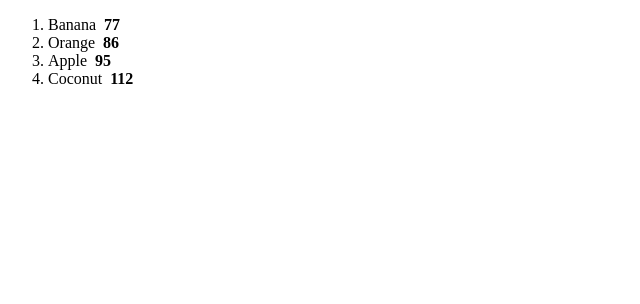
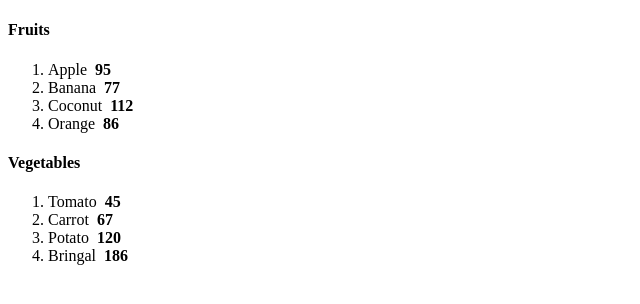
Before and after one commit to syedmatheen05/React-App, a React (Vite) app: page / in a window 1280 px wide. Shown: the top 304 px of the page, without its empty margins (0-640 px from the left). Built offline with nearby package versions, Linux system fonts and the light colour scheme.

Commit message:
added props for rendering list

```diff
--- a/src/App.jsx
+++ b/src/App.jsx
@@ -1,8 +1,17 @@
 import List from './list.jsx'
 function App(){
+  const fruits = [{id:1,name:"Apple",calories: 95},
+                    {id:2,name:"Banana",calories: 77},
+                    {id:3,name:"Coconut",calories: 112},
+                    {id:4,name:"Orange",calories: 86}];
+  const vegetables = [{id:1,name:"Tomato",calories: 45},
+                    {id:2,name:"Carrot",calories: 67},
+                    {id:3,name:"Potato",calories: 120},
+                    {id:4,name:"Bringal",calories: 186} ];
   return(
     <>
-    <List/>
+    <List items={fruits} catagory="Fruits"/>
+    <List items={vegetables} catagory="Vegetables"/>
     </>
   );
 }
--- a/src/list.jsx
+++ b/src/list.jsx
@@ -1,10 +1,7 @@
-function List(){
-    const fruits = [{id:1,name:"Apple",calories: 95},
-                    {id:2,name:"Banana",calories: 77},
-                    {id:3,name:"Coconut",calories: 112},
-                    {id:4,name:"Orange",calories: 86}];
-    fruits.sort((a,b)=> a.calories-b.calories);
-    const fruitItems = fruits.map(fruit => <li key={fruit.id}>{fruit.name} &nbsp;<b>{fruit.calories}</b></li>)
-    return(<ol>{fruitItems}</ol>);
+function List(props){
+    const items = props.items
+    const fruitItems = items.map(item => <li key={item.id}>{item.name} &nbsp;<b>{item.calories}</b></li>)
+    return(<> <h4>{props.catagory}</h4><ol>{fruitItems}</ol></>
+   );
 }
 export default List
```
